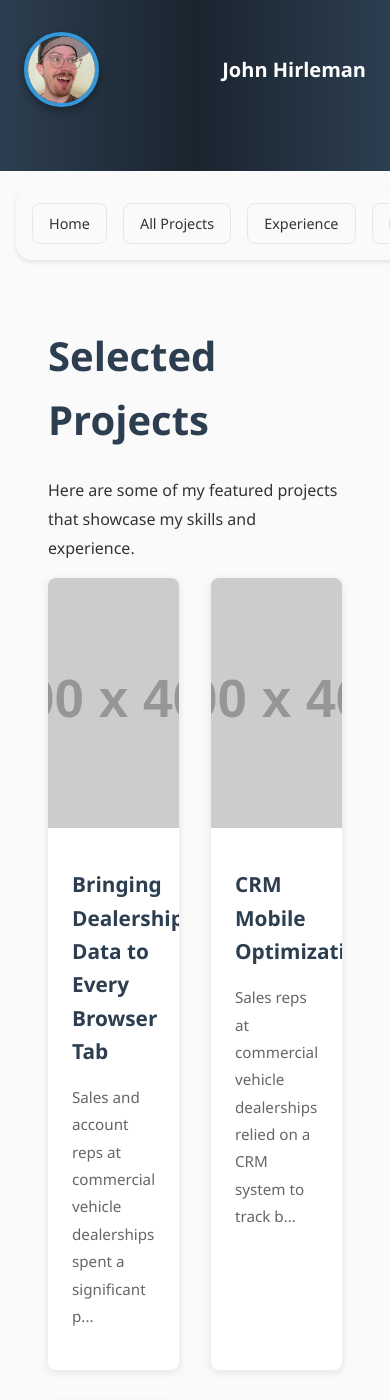
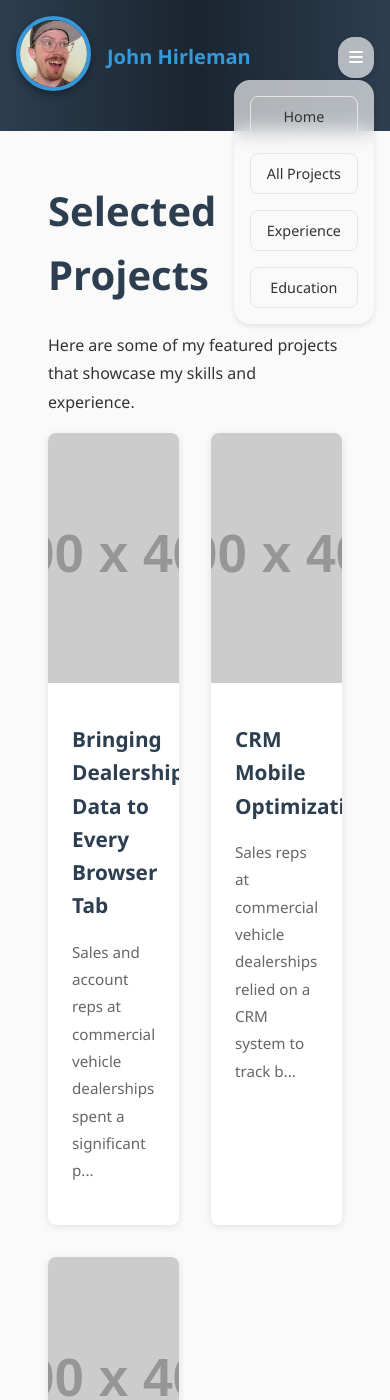
Before and after one commit to johnhirleman/my-portfolio, a Jekyll site: the page built from projects.html, in a window 390 px wide and 1400 px high. Built offline with Jekyll 4.4.1, drawn with Linux system fonts in a browser that asks for light colours.

Commit message:
make site responsive, add mobile menu icon that shows and hides, modify nav for mobile, created mixin sass partial.

```diff
--- a/_includes/sidebar.html
+++ b/_includes/sidebar.html
@@ -1,7 +1,10 @@
 <div class="sidebar-content">
-    <div class="avatar">
-        <img src="{{ '/assets/images/avatar.jpg' | relative_url }}" alt="Profile Picture">
+    <div class="sidebar-header">
+        <div class="avatar">
+            <img src="{{ '/assets/images/avatar.jpg' | relative_url }}" alt="Profile Picture">
+        </div>
         <h1 class="profile-name"><a href="{{ '/' | relative_url }}">John Hirleman</a></h1>
+        <div class="mobile-menu"><i class="fas fa-bars"></i></div>
     </div>
 
     {% if page.quote %}
--- /dev/null
+++ b/_sass/_mixins.scss
@@ -0,0 +1,17 @@
+@use "sass:color";
+@use 'variables' as v;
+
+@mixin navigation($padding, $box-shadow, $border-radius) {
+    background-color: color.adjust(v.$off-white, $alpha: -0.33);
+    backdrop-filter: blur(10px);
+    padding: $padding;
+    position: sticky;
+    top: 2rem;
+    box-shadow: $box-shadow;
+    border-radius: calc($border-radius + $padding);
+    width: min-content;
+    margin-left: auto;
+    margin-right: auto;
+    margin-bottom: 2rem;
+    z-index: 100;
+}
--- a/_sass/_navigation.scss
+++ b/_sass/_navigation.scss
@@ -1,23 +1,11 @@
 @use "sass:color";
 @use 'variables' as *;
+@use 'mixins';
 
 // Navigation
-.navbar {
-    $padding: .5rem;
-    $border-radius: .5rem;
+.navbar, .mobile-menu {
 
-    background-color: color.adjust($off-white, $alpha: -0.33);
-    backdrop-filter: blur(10px);
-    padding: $padding;
-    position: sticky;
-    top: 2rem;
-    box-shadow: $box-shadow;
-    border-radius: calc($border-radius + $padding);
-    width: min-content;
-    margin-left: auto;
-    margin-right: auto;
-    margin-bottom: 2rem;
-    z-index: 100;
+    @include mixins.navigation($padding, $box-shadow, $border-radius);
 
     .container {
         display: inline-flex;
@@ -71,3 +59,25 @@
         color: $accent-color;
     }
 }
+
+@media (max-width: 768px) {
+    .navbar {
+        position: absolute;
+        top: 5rem;
+        right: 1rem;
+
+        .container {
+
+            ul.nav-menu {
+                flex-direction: column;
+
+                .nav-link {
+                    width: 100%;
+                    text-align: center;
+                }
+
+            }
+        }
+    }
+
+}
--- a/_sass/_responsive.scss
+++ b/_sass/_responsive.scss
@@ -65,7 +65,7 @@
 
 //Mobile
 @media (max-width: 768px) {
-    .layout-wrapper {
+    .layout-wrapper, .home-layout {
         flex-direction: column;
 
         .sidebar {
@@ -105,120 +105,3 @@
     }
 
 }
-
-
-// .project-detail {
-//     padding: 0;
-
-//     .project-header h1 {
-//         font-size: 1.5rem;
-//     }
-
-//     .content-row h2 {
-//         font-size: 1.3rem;
-//     }
-// }
-
-// .content-row {
-//     gap: 1rem;
-
-//     .content-body {
-//         margin-bottom: 0;
-//     }
-// }
-
-
-// @media (max-width: 1024px) {
-//     .home-layout {
-//         .sidebar {
-//             width: 300px;
-//         }
-
-//         .main-content {
-//             margin-left: 300px;
-//             width: calc(100% - 300px);
-//             padding: 2rem;
-//         }
-//     }
-// }
-
-// @media (max-width: 768px) {
-//     .home-layout {
-//         .layout-wrapper {
-//             flex-direction: column;
-//         }
-
-//         .sidebar {
-//             width: 100%;
-//             position: static;
-//             height: auto;
-//             padding: 2rem 1.5rem;
-//         }
-
-//         .main-content {
-//             margin-left: 0;
-//             width: 100%;
-//             padding: 2rem 1.5rem;
-//         }
-
-//         .avatar img {
-//             width: 150px;
-//             height: 150px;
-//         }
-
-//         .profile-name {
-//             font-size: 1.5rem;
-//         }
-//     }
-
-//     .project-item {
-//         flex: 0 0 300px;
-//     }
-
-//     .experience-meta {
-//         flex-direction: column;
-//         gap: 0.5rem !important;
-//     }
-
-//     .nav-menu {
-//         gap: 1rem;
-//         font-size: 0.9rem;
-//     }
-
-//     .projects-grid {
-//         grid-template-columns: 1fr;
-//     }
-
-//     .project-detail {
-//         .content-row {
-//             display: flex;
-//             flex-direction: column;
-//             gap: 1rem;
-//             margin-bottom: 1.5rem;
-
-//             h2 {
-//                 flex: none;
-//                 align-content: flex-start;
-//                 color: $primary-color;
-//                 margin: 0;
-//                 font-size: 1.8rem;
-//             }
-
-//             h3 {
-//                 color: $accent-color;
-//                 margin-top: 2rem;
-//                 margin-bottom: 0.8rem;
-//                 font-size: 1.4rem;
-//             }
-
-//             p {
-//                 margin-bottom: 1rem;
-//             }
-
-//             .content-body {
-//                 flex: none;
-//                 margin-bottom: 1.5rem;
-//             }
-//         }
-//     }
-// }
--- a/_sass/_sidebar.scss
+++ b/_sass/_sidebar.scss
@@ -1,5 +1,6 @@
 @use "sass:color";
 @use 'variables' as *;
+@use 'mixins';
 
 //Sidebar
 .sidebar {
@@ -29,13 +30,20 @@
     max-width: 400px;
     margin: 0 auto;
 
+    .sidebar-header {
+        display: grid;
+        grid-template-columns: auto auto;
+        align-items: center;
+        gap: 1rem;
+
+        .mobile-menu {
+            visibility: hidden;
+        }
+    }
+
     .avatar {
         text-align: center;
         margin-bottom: 2rem;
-        display: grid;
-        grid-template-columns: 1fr auto;
-        align-items: center;
-        gap: 1rem;
 
         img {
             width: 125px;
@@ -186,3 +194,43 @@
         background-color: color.adjust($accent-color, $lightness: 10%);
     }
 }
+
+@media (max-width: 768px) {
+
+    .layout-wrapper .sidebar {
+        padding: 1rem;
+    }
+
+    .sidebar-content .sidebar-header {
+        grid-template-columns: auto auto 1fr;
+        margin-bottom: 1rem;
+
+        .avatar, .profile-name {
+            margin-bottom: 0;
+        }
+
+        .mobile-menu {
+            visibility: visible;
+            margin-bottom: 0;
+            margin-right: 0;
+            margin-left: auto;
+            position: static;
+        }
+
+    }
+
+    // .sidebar-content.sidebar-header {
+    //     grid-template-columns: auto auto 1fr;
+
+    //     .mobile-menu {
+    //         visibility: visible;
+    //         margin-bottom: 0;
+    //         margin-right: 0;
+    //         margin-left: auto;
+    //         position: static;
+
+    //         @include mixins.navigation($padding, $box-shadow, $border-radius);
+
+    //     }
+    // }
+}
--- a/_sass/_variables.scss
+++ b/_sass/_variables.scss
@@ -7,3 +7,6 @@
 $off-white: #fafafa;
 $sidebar-width: 33.333%;
 $box-shadow: 0 2px 5px rgba(0,0,0,0.1);
+
+$padding: .5rem;
+$border-radius: .5rem;
--- a/_sass/main.scss
+++ b/_sass/main.scss
@@ -1,6 +1,7 @@
 @use "base";
 @use "home";
 @use "layout";
+@use "mixins";
 @use "navigation";
 @use "project-detail";
 @use "projects";
```
